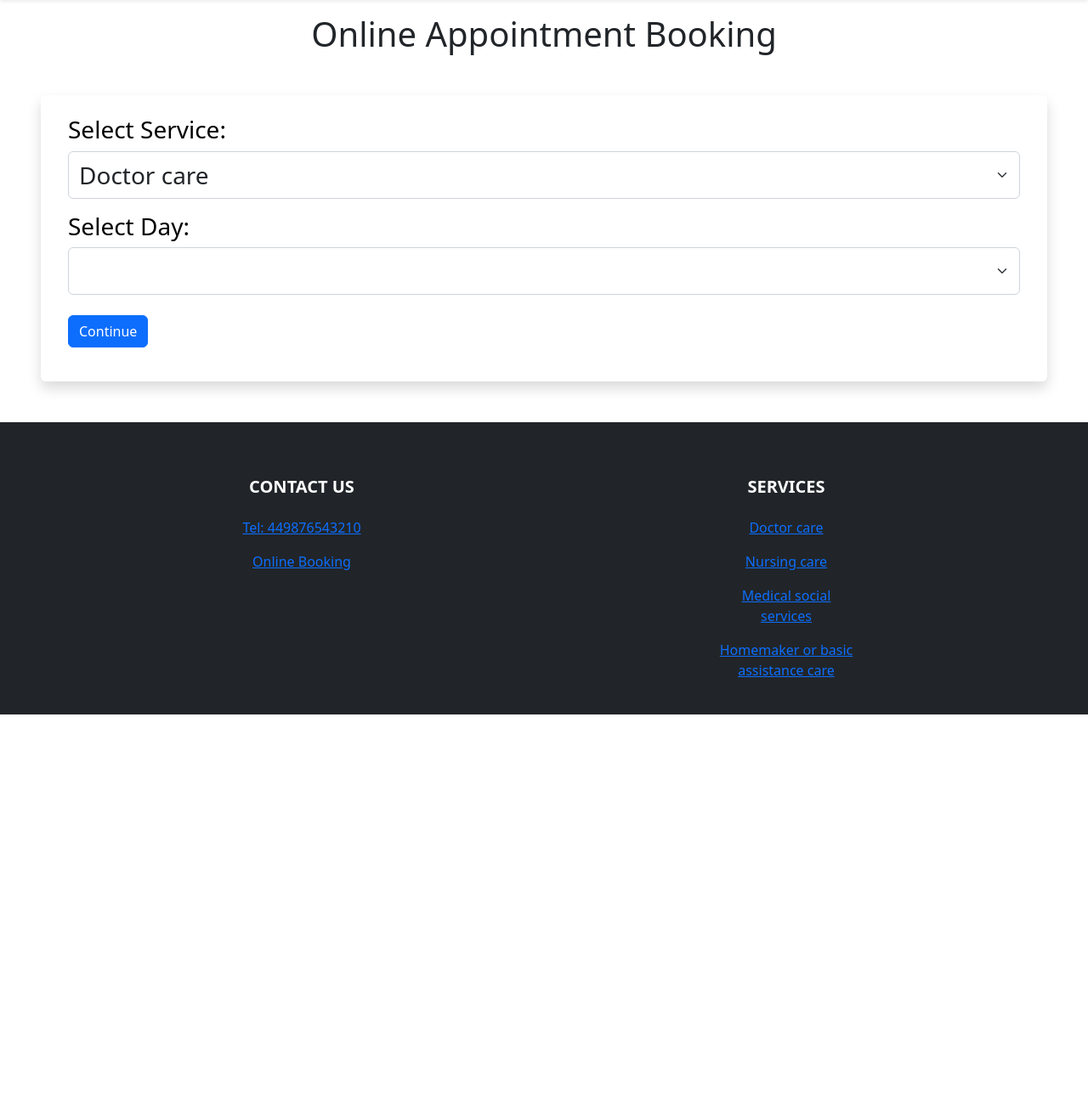
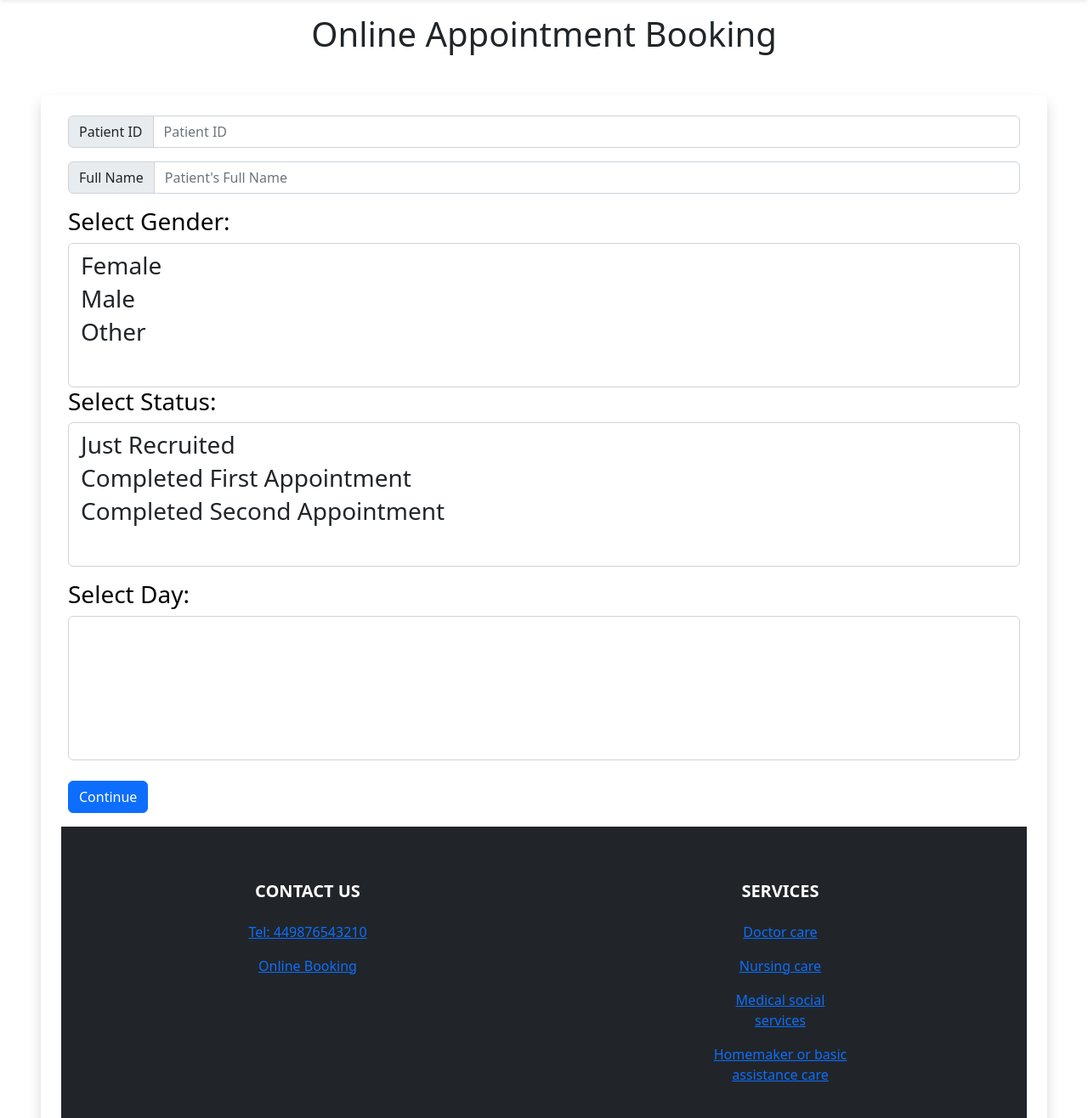
Before and after one commit to benjackson3811/pp4_medical_survey, a Django app: template templates/add_appointment.html in a window 1280 px wide. Shown: the part 74-1390 px from the top of the page at 85% size. Before the commit the page ends 915 px from the top, so only its background shows below. Run offline with Django 3.2, Linux system fonts and the light colour scheme; the template is opened without the code that fills it, so the values that code supplies are empty; the visitor is signed in with stand-in values (Sample User, id 1).

Commit message:
commit to document removal of slug, admin notes + fields from admin and module

```diff
--- a/appointments/admin.py
+++ b/appointments/admin.py
@@ -6,9 +6,8 @@ from django_summernote.admin import SummernoteModelAdmin
 @admin.register(Appointment)
 class PostAdmin(SummernoteModelAdmin):
 
-    list_display = ('patient_ID', 'slug', 'full_name', 'status', 'created_on', 'day', 'appointment_number')
+    list_display = ('patient_ID', 'full_name', 'status', 'created_on', 'day', 'appointment_number')
     search_fields = ('patient_ID', 'full_name', 'appointment_number')
-    prepopulated_fields = {'slug': ('patient_ID',)}
     list_filter = ('status', 'created_on', 'updated_on')
     summernote_fields = ('content',)
 
@@ -18,7 +17,6 @@ class PostAdmin(admin.ModelAdmin):
 
     list_display = ('patient_ID', 'slug', 'full_name', 'created_on', 'appointment_number')
     search_fields = ('patient_ID', 'full_name', 'status', 'gender')
-    prepopulated_fields = {'slug': ('patient_ID',)}
     list_filter = ('status', 'created_on', 'appointment_number')
     summernote_fields = ('content',)
     actions = ['status']
--- a/appointments/forms.py
+++ b/appointments/forms.py
@@ -11,7 +11,7 @@ class AppointmentForm(forms.ModelForm):
         """ model"""
 
         model = Appointment
-        fields = ('patient_ID', 'author', 'full_name', 'gender', 'address', 'appointment_number', 'appointment_notes', 'day', 'status',)
+        fields = ('patient_ID', 'author', 'full_name', 'gender', 'address', 'appointment_number', 'appointment_notes',)
 
         widgets = {
             'patient_ID': forms.TextInput(attrs={'class': 'form-control', 'placeholder': 'Please enter a 10 digit patient ID'}),
--- a/appointments/models.py
+++ b/appointments/models.py
@@ -42,15 +42,13 @@ APPOINTMENT_NUMBER = (
 
 class Appointment(models.Model):
     patient_ID = models.CharField(max_length=80, null=False, blank=False)
-    slug = models.SlugField(max_length=200, unique=True)
     author = models.ForeignKey(
-        User, on_delete=models.CASCADE, related_name="appointment_number", default="")
+        User, on_delete=models.CASCADE, related_name="appointment_number", null=True, blank=True)
     full_name = models.CharField(max_length=80, null=False, blank=False)
     gender = models.CharField(max_length=10, choices=GENDER, default="")
     address = models.CharField(max_length=200, null=False, default="")
     appointment_number = models.CharField(
         max_length=50, choices=APPOINTMENT_NUMBER, default="")
-    appointment_notes = models.CharField(max_length=200, null=False, default="")
     updated_on = models.DateTimeField(auto_now=True)
     day = models.DateField(default=datetime.now)
     time = models.CharField(
--- a/templates/add_appointment.html
+++ b/templates/add_appointment.html
@@ -12,21 +12,37 @@
 <div class="shadow p-4 mb-5 bg-body bg-body rounded text-black  m-5 ">
     <form method="post" action="{% url 'appointment' %}" class="me-2 ms-2" required>
         {% csrf_token %}
-
         <!--input service-->
+        <div class="input-group mb-3">
+            <span class="input-group-text" id="basic-addon1">Patient ID</span>
+            <input type="text" class="form-control" placeholder="Patient ID" aria-label="Patient ID" aria-describedby="Patient ID field">
+          </div>
         <div>
-            <h3 class="">Select Service:</h3>
-            <select class="form-select fs-3" name="service">
-                <option value="Doctor care">Doctor care</option>
-                <option value="Nursing care">Nursing care</option>
-                <option value="Medical social services">Medical social services</option>
-                <option value="Homemaker or basic assistance care">Homemaker or basic assistance care</option>
+        <div class="input-group mb-3">
+            <span class="input-group-text" id="basic-addon1">Full Name</span>
+            <input type="text" class="form-control" placeholder="Patient's Full Name" aria-label="Full Name" aria-describedby="Full Name field">
+          </div>
+        <div>
+        <div>
+            <h3 class="">Select Gender:</h3>
+            <select class="form-select fs-3" name="status" multiple aria-label="multiple status select option">
+                <option value="1">Female</option>
+                <option value="2">Male</option>
+                <option value="3">Other</option>
+            </select>
+        </div>
+        <div>
+            <h3 class="">Select Status:</h3>
+            <select class="form-select fs-3" name="status" multiple aria-label="multiple status select option">
+                <option value="1">Just Recruited</option>
+                <option value="2">Completed First Appointment</option>
+                <option value="3">Completed Second Appointment</option>
             </select>
         </div>
             <!--input day-->
             <div class="mt-3">
                 <h3 class="">Select Day:</h3>
-                <select class="form-select fs-3" name="day">
+                <select class="form-select fs-3" name="day" multiple aria-label="multiple select example">
                     {% for validateWeekday in validateWeekdays %}
                     <option value="{{validateWeekday}}">{{validateWeekday}}</option>
                     {% endfor %}
@@ -48,5 +64,4 @@
 
 {% endif %}
 
-
 {% endblock %}
--- a/templates/base.html
+++ b/templates/base.html
@@ -47,7 +47,7 @@
                             <ul class="dropdown-menu  border zNav">
                               <li><a class="dropdown-item" href="{% url 'userPanel' %}">User Panel</a></li>
                               <li><hr class=""></li>
-                              <li><a class="dropdown-item" href="#">Sign Out</a></li>
+                              <li><a class="dropdown-item" href="{% url 'account_logout' %}">Sign Out</a></li>
                             </ul>
                         </li>
                         {% else %}
```
Also changed, not shown: appointments/views.py (+9 -6 lines), templates/userPanel.html (+50 -0 lines), appointments/migrations/0007_alter_appointment_author.py (added), appointments/migrations/0008_auto_20230729_1831.py (added).
